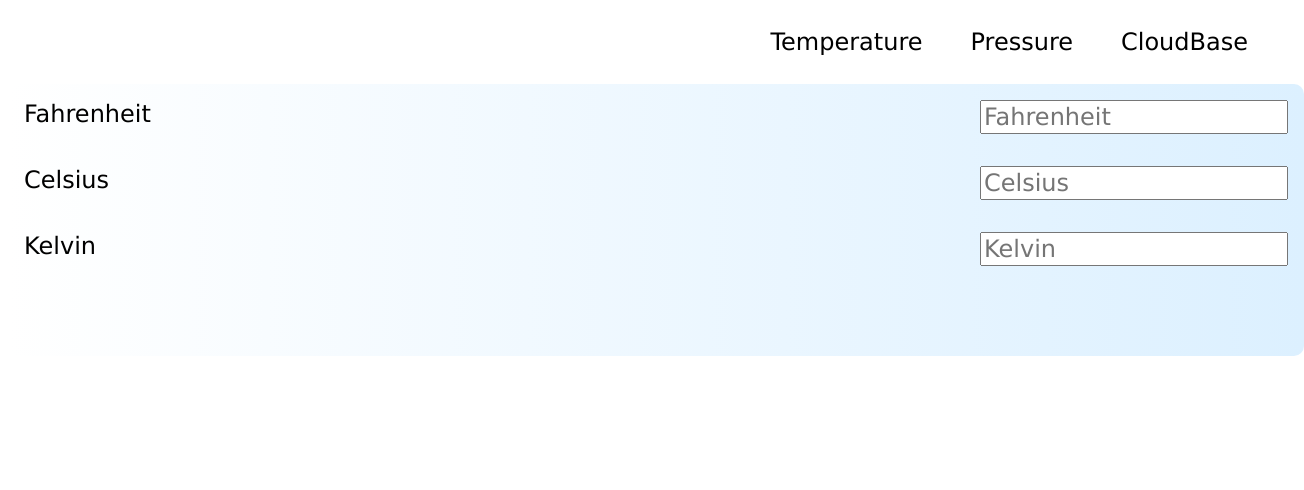
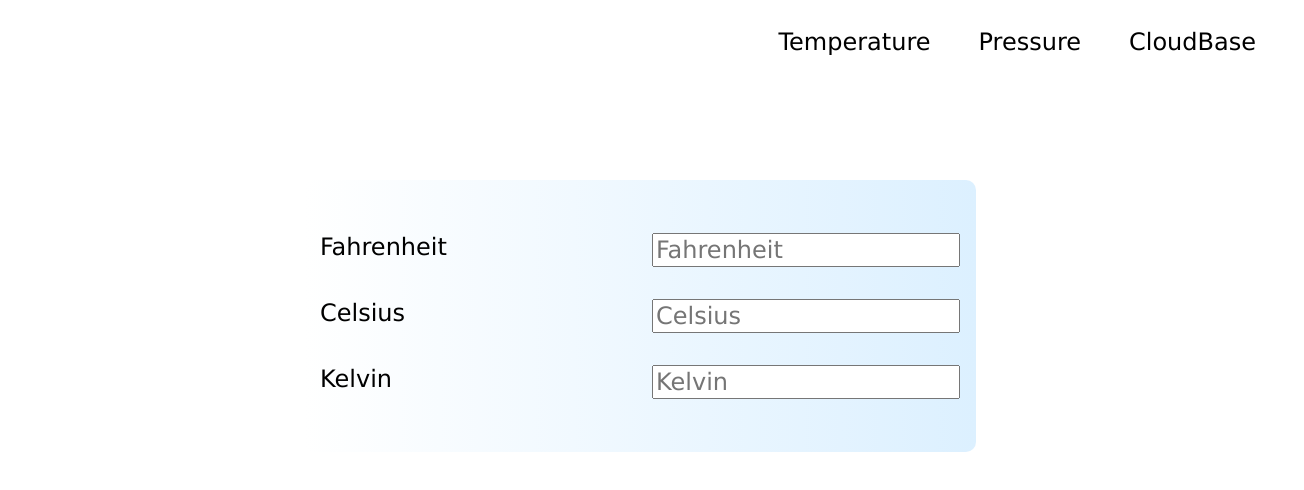
Before and after one commit to jjdonnel/Calcs, a plain HTML site: page index.html in a window 1280 px wide. Both pictures are taken after a click on the item "Temperature". Shown: the whole page, 1304 px wide, since content can reach past the window. Drawn offline with Linux system fonts and the light colour scheme.

Commit message:
positioning

```diff
--- a/main.css
+++ b/main.css
@@ -1,10 +1,16 @@
 * {
     font-family: Verdana, Geneva, Tahoma, sans-serif;
+
+}
+
+body {
+    box-sizing: border-box;
+    margin: 0;
+    padding: 0;
 }
 
 #root {
-    height: 30vh;
-    width: 100%;
+
 }
 
 input {
@@ -19,23 +25,29 @@ label {
 }
 
 .container {
-    background-image: linear-gradient(to right, white, rgb(220, 240, 255));
+    height: 30vh;
+    width: 100vw;
+    margin-top: 10vw;
     display: flex;
-    flex-direction: column;
-    align-items: left;
-    row-gap: 1em;
-    padding: 1em;
-    border-radius: 10px;
+    /* flex-direction: column; */
+    align-items: center;
+    justify-content: center;
+
+
     opacity: 0;
     transition: opacity 0.5s ease;
 }
 
 .section {
+    background-image: linear-gradient(to right, white, rgb(220, 240, 255));
     display: flex;
+    justify-content: center;
     flex-direction: column;
-    gap: 2em;
+    row-gap: 2em;
+    padding: 1em;
+    border-radius: 10px;
     height: 100%;
-    width: 100%;
+    width: 50%;
 }
 .show {
     opacity: 1;
```
